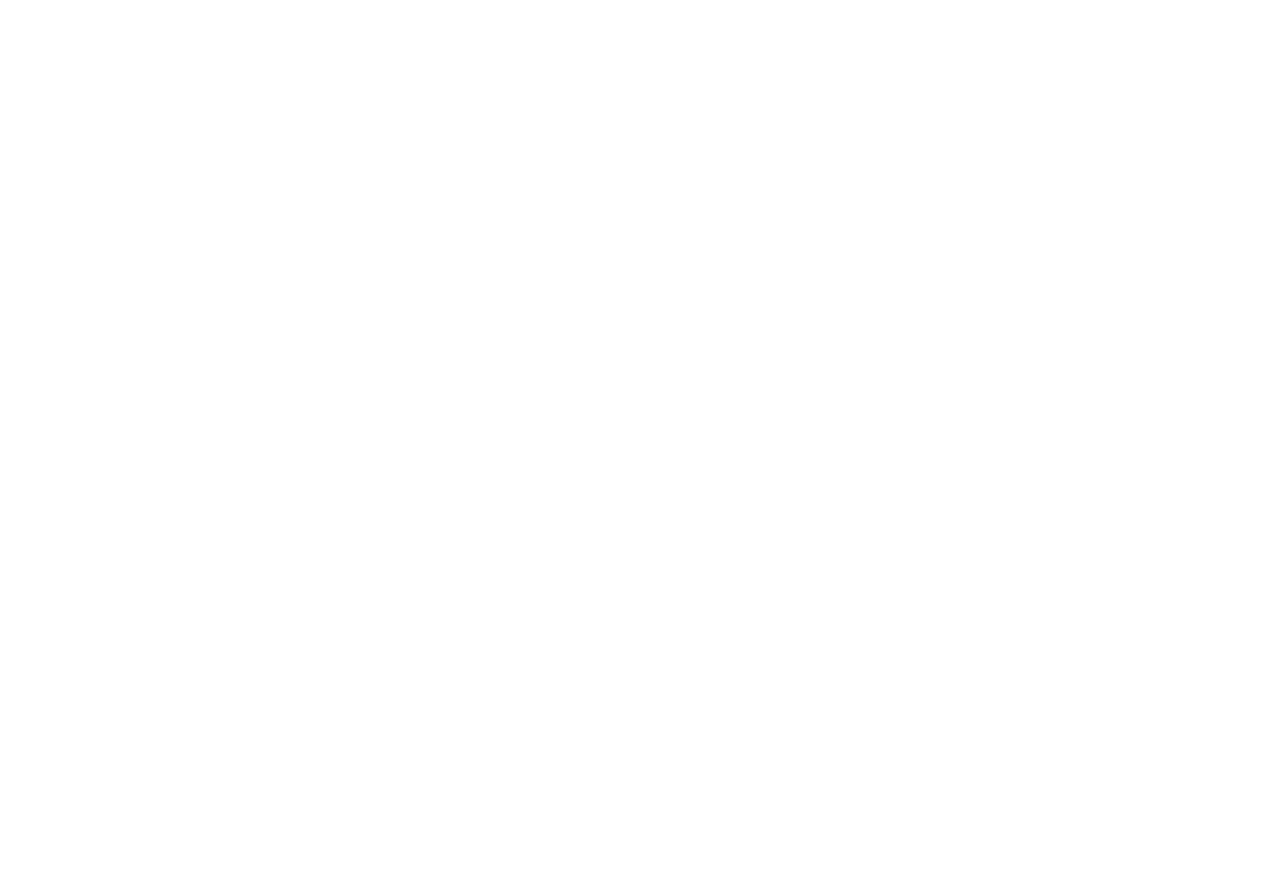
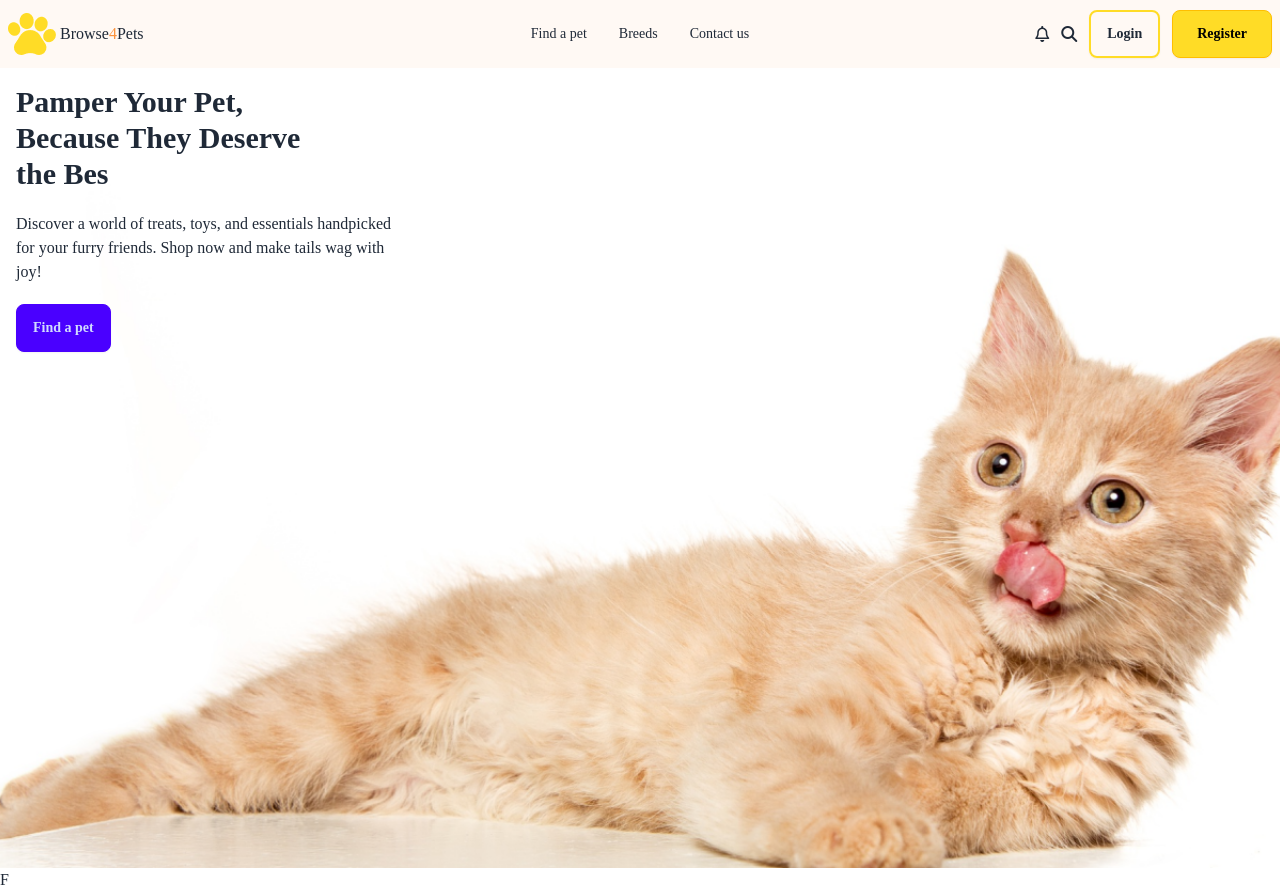
Before and after one commit to rubayetalam21/A3-pets, a plain HTML site: page index.html in a window 1280 px wide. Before the commit the page ends 800 px from the top, so only its background shows below. Drawn offline with nearby package versions, Linux system fonts and the light colour scheme; a web font is replaced by a local one.

Commit message:
Header section added

```diff
--- a/index.html
+++ b/index.html
@@ -21,7 +21,7 @@
             font-style: normal;
         }
     </style>
-
+    <script src="https://kit.fontawesome.com/639ee43a7b.js" crossorigin="anonymous"></script>
     <script>
         tailwind.config = {
             theme: {
@@ -41,12 +41,62 @@
     <!--Header Section-->
     <header>
         <!--Navbar-->
-        <nav>
+        <nav class="bg-[#FFF9F4]">
+            <div class="navbar container mx-auto">
+                <div class="navbar-start">
+                    <div class="dropdown">
+                        <div tabindex="0" role="button" class="btn btn-ghost lg:hidden">
+                            <svg xmlns="http://www.w3.org/2000/svg" class="h-5 w-5" fill="none" viewBox="0 0 24 24"
+                                stroke="currentColor">
+                                <path stroke-linecap="round" stroke-linejoin="round" stroke-width="2"
+                                    d="M4 6h16M4 12h8m-8 6h16" />
+                            </svg>
+                        </div>
+                        <ul tabindex="0"
+                            class="menu menu-sm dropdown-content bg-base-100 rounded-box z-[1] mt-3 w-52 p-2 shadow">
+                            <li><a>Find a pet</a></li>
+                            <li><a>Breeds</a></li>
+                            <li><a>Contact us</a></li>
+                        </ul>
+                    </div>
+                    <div class="flex items-center gap-1">
+                        <img src="c1-assets/logo-header.png" alt="">
+                        <a>Browse<span class="text-orange-400">4</span>Pets</a>
+                    </div>
+
+                </div>
+                <div class="navbar-center hidden lg:flex">
+                    <ul class="menu menu-horizontal px-1">
+                        <li><a>Find a pet</a></li>
+                        <li><a>Breeds</a></li>
+                        <li><a>Contact us</a></li>
+                    </ul>
+                </div>
+                <div class="navbar-end lg:flex gap-3">
+                    <i class="fa-regular fa-bell"></i>
+                    <i class="fa-solid fa-magnifying-glass"></i>
+                    <a class="btn border-2 border-[#FFDC26] bg-transparent">Login</a>
+                    <a class="btn btn-warning bg-[#FFDC26] px-6">Register</a>
+                </div>
+            </div>
 
         </nav>
         <!--Banner-->
         <Section>
-
+            <div class="container mx-auto">
+                <div class="hero min-h-screen items-start justify-start bg-[url('c1-assets/cat-big.png')] bg-center bg-cover">
+                    <div class="hero-content">
+                        <div class="max-w-96">
+                            <h1 class="mb-5 text-3xl font-bold">Pamper Your Pet, <br> Because They Deserve <br> the Bes</h1>
+                            <p class="mb-5">
+                                Discover a world of treats, toys, and essentials handpicked for your furry friends. Shop
+                                now and make tails wag with joy!
+                            </p>
+                            <button class="btn btn-primary">Find a pet</button>
+                        </div>
+                    </div>
+                </div>
+            </div>F
         </Section>
 
     </header>
```
